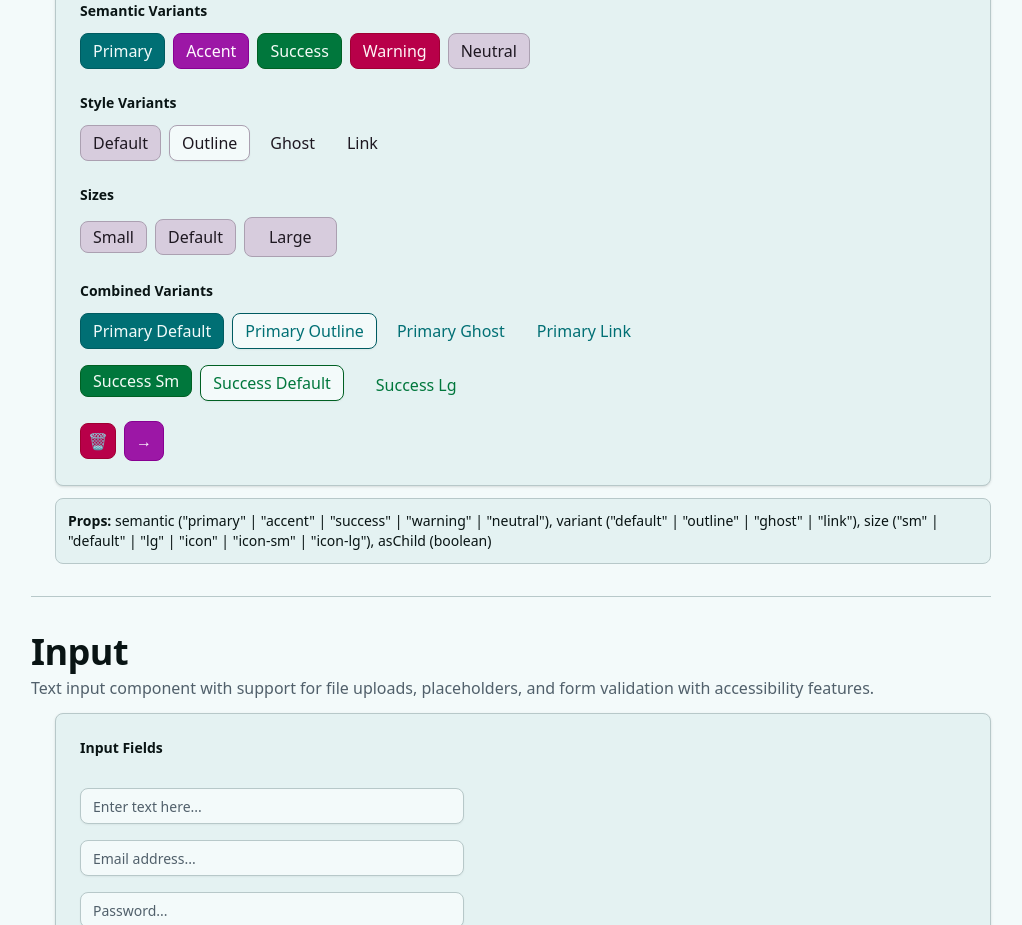
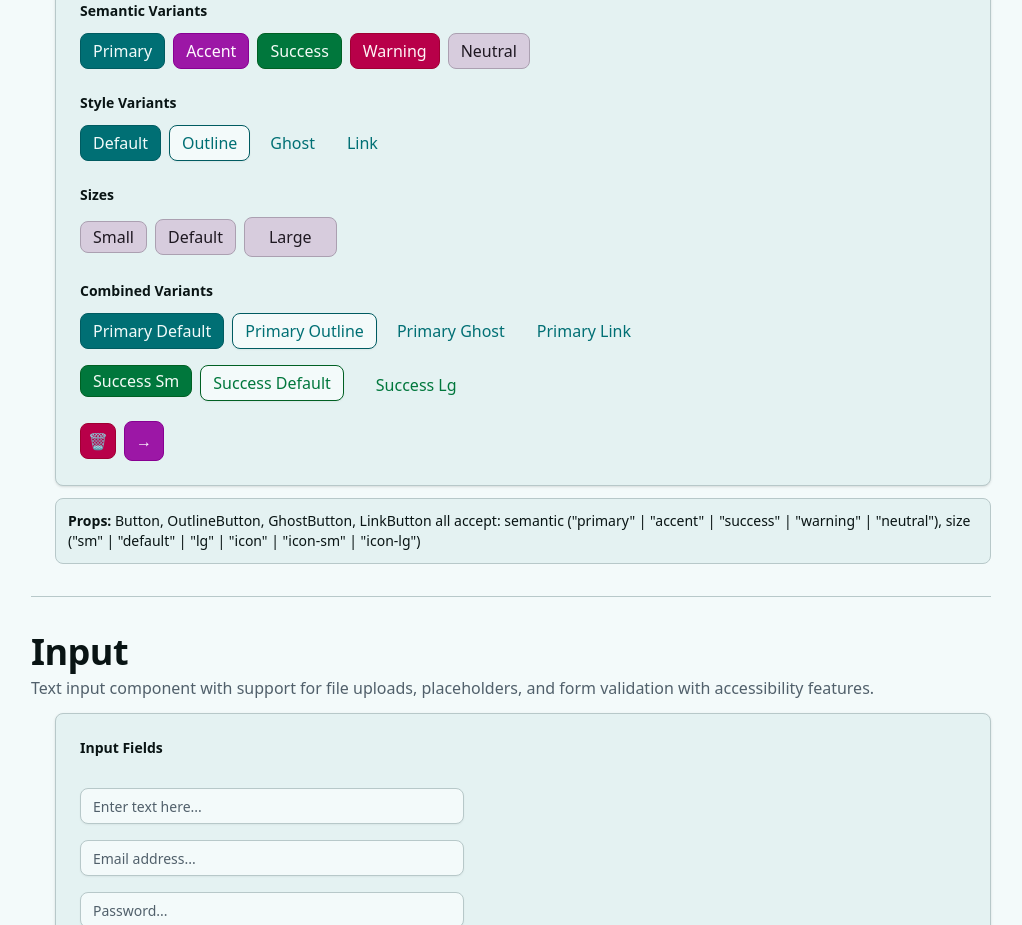
Before and after one commit to j-k-bailey/jls-stack-sandbox-jon, a React (Vite) app: page /components in a window 1280 px wide. Shown: the part 1340-2265 px from the top of the page, without its empty margins (241-1263 px from the left). Built offline with nearby package versions, Linux system fonts and the light colour scheme.

Commit message:
refactor: Cleaned up Button to be easier to maintain, separating from compound variant management to separate exported components for each major button variant

```diff
--- a/src/components/ui/button.tsx
+++ b/src/components/ui/button.tsx
@@ -1,197 +1,127 @@
 import * as React from "react";
-import { Slot } from "@radix-ui/react-slot";
-import { cva, type VariantProps } from "class-variance-authority";
-
+import { type VariantProps, cva } from "class-variance-authority";
 import { cn } from "@/lib/utils";
 
-const buttonVariants = cva(
-  "inline-flex items-center justify-center gap-tight whitespace-nowrap rounded-lg typo-button transition-all disabled:pointer-events-none disabled:bg-disabled disabled:text-disabled-foreground disabled:border-border-disabled [&_svg]:pointer-events-none [&_svg:not([class*='size-'])]:size-4 shrink-0 [&_svg]:shrink-0 outline-none focus-visible:ring-ring/50 focus-visible:ring-[3px]",
+// Shared base classes
+const baseClasses =
+  "inline-flex items-center justify-center gap-tight whitespace-nowrap rounded-lg typo-button transition-all outline-none shrink-0 disabled:pointer-events-none disabled:bg-disabled disabled:text-disabled-foreground disabled:border-border-disabled [&_svg]:pointer-events-none [&_svg]:shrink-0 [&_svg:not([class*='size-'])]:size-4";
+
+// Shared size variants
+const sizeVariants = {
+  default: "h-9 px-compact py-tight has-[>svg]:px-compact",
+  sm: "h-8 px-compact has-[>svg]:px-tight",
+  lg: "h-10 px-standard has-[>svg]:px-compact",
+  icon: "size-9 px-0",
+  "icon-sm": "size-8 px-0",
+  "icon-lg": "size-10 px-0",
+};
+
+// FILLED BUTTON (default)
+const buttonVariants = cva(baseClasses, {
+  variants: {
+    semantic: {
+      primary:
+        "bg-primary text-primary-foreground border border-border-primary hover:bg-primary-hover focus-visible:border-primary focus-visible:ring-primary/20 focus-visible:ring-[3px]",
+      accent:
+        "bg-accent text-accent-foreground border border-border-accent hover:bg-accent-hover focus-visible:border-accent focus-visible:ring-accent/20 focus-visible:ring-[3px]",
+      success:
+        "bg-success text-success-foreground border border-border-success hover:bg-success-hover focus-visible:border-success focus-visible:ring-success/20 focus-visible:ring-[3px]",
+      warning:
+        "bg-warning text-warning-foreground border border-border-warning hover:bg-warning-hover focus-visible:border-warning focus-visible:ring-warning/20 focus-visible:ring-[3px]",
+      neutral:
+        "bg-neutral text-neutral-foreground border border-border-neutral hover:bg-neutral-hover focus-visible:border-neutral focus-visible:ring-neutral/20 focus-visible:ring-[3px]",
+    },
+    size: sizeVariants,
+  },
+  defaultVariants: {
+    semantic: "neutral",
+    size: "default",
+  },
+});
+
+// OUTLINE BUTTON
+const outlineButtonVariants = cva(
+  `${baseClasses} border bg-background shadow-xs`,
   {
     variants: {
       semantic: {
-        primary: "",
-        accent: "",
-        success: "",
-        warning: "",
-        neutral: "",
+        primary:
+          "text-primary border-border-primary hover:bg-primary-background hover:text-primary focus-visible:border-primary focus-visible:ring-primary/20 focus-visible:ring-[3px]",
+        accent:
+          "text-accent border-border-accent hover:bg-accent-background hover:text-accent focus-visible:border-accent focus-visible:ring-accent/20 focus-visible:ring-[3px]",
+        success:
+          "text-success border-border-success hover:bg-success-background hover:text-success focus-visible:border-success focus-visible:ring-success/20 focus-visible:ring-[3px]",
+        warning:
+          "text-warning border-border-warning hover:bg-warning-background hover:text-warning focus-visible:border-warning focus-visible:ring-warning/20 focus-visible:ring-[3px]",
+        neutral:
+          "text-neutral-foreground border-border-neutral hover:bg-neutral-background hover:text-neutral-foreground focus-visible:border-neutral focus-visible:ring-neutral/20 focus-visible:ring-[3px]",
       },
-      variant: {
-        default: "",
-        outline: "border bg-background shadow-xs",
-        ghost: "border-transparent",
-        link: "border-transparent underline-offset-4 hover:underline",
-      },
-      size: {
-        default: "h-9 px-compact py-tight has-[>svg]:px-compact",
-        sm: "h-8 px-compact has-[>svg]:px-tight",
-        lg: "h-10 px-standard has-[>svg]:px-compact",
-        icon: "size-9 px-0",
-        "icon-sm": "size-8 px-0",
-        "icon-lg": "size-10 px-0",
-      },
+      size: sizeVariants,
     },
-    compoundVariants: [
-      // PRIMARY + DEFAULT
-      {
-        semantic: "primary",
-        variant: "default",
-        className:
-          "bg-primary text-primary-foreground border border-border-primary hover:bg-primary-hover focus-visible:border-primary focus-visible:ring-primary/20",
-      },
-      // PRIMARY + OUTLINE
-      {
-        semantic: "primary",
-        variant: "outline",
-        className:
-          "text-primary border-border-primary hover:bg-primary-background hover:text-primary focus-visible:border-primary focus-visible:ring-primary/20",
-      },
-      // PRIMARY + GHOST
-      {
-        semantic: "primary",
-        variant: "ghost",
-        className:
-          "text-primary hover:bg-primary-background hover:text-primary focus-visible:ring-primary/20",
-      },
-      // PRIMARY + LINK
-      {
-        semantic: "primary",
-        variant: "link",
-        className: "text-primary hover:text-primary-hover",
-      },
-
-      // ACCENT + DEFAULT
-      {
-        semantic: "accent",
-        variant: "default",
-        className:
-          "bg-accent text-accent-foreground border border-border-accent hover:bg-accent-hover focus-visible:border-accent focus-visible:ring-accent/20",
-      },
-      // ACCENT + OUTLINE
-      {
-        semantic: "accent",
-        variant: "outline",
-        className:
-          "text-accent border-border-accent hover:bg-accent-background hover:text-accent focus-visible:border-accent focus-visible:ring-accent/20",
-      },
-      // ACCENT + GHOST
-      {
-        semantic: "accent",
-        variant: "ghost",
-        className:
-          "text-accent hover:bg-accent-background hover:text-accent focus-visible:ring-accent/20",
-      },
-      // ACCENT + LINK
-      {
-        semantic: "accent",
-        variant: "link",
-        className: "text-accent hover:text-accent-hover",
-      },
-
-      // SUCCESS + DEFAULT
-      {
-        semantic: "success",
-        variant: "default",
-        className:
-          "bg-success text-success-foreground border border-border-success hover:bg-success-hover focus-visible:border-success focus-visible:ring-success/20",
-      },
-      // SUCCESS + OUTLINE
-      {
-        semantic: "success",
-        variant: "outline",
-        className:
-          "text-success border-border-success hover:bg-success-background hover:text-success focus-visible:border-success focus-visible:ring-success/20",
-      },
-      // SUCCESS + GHOST
-      {
-        semantic: "success",
-        variant: "ghost",
-        className:
-          "text-success hover:bg-success-background hover:text-success focus-visible:ring-success/20",
-      },
-      // SUCCESS + LINK
-      {
-        semantic: "success",
-        variant: "link",
-        className: "text-success hover:text-success-hover",
-      },
-
-      // WARNING + DEFAULT
-      {
-        semantic: "warning",
-        variant: "default",
-        className:
-          "bg-warning text-warning-foreground border border-border-warning hover:bg-warning-hover focus-visible:border-warning focus-visible:ring-warning/20",
-      },
-      // WARNING + OUTLINE
-      {
-        semantic: "warning",
-        variant: "outline",
-        className:
-          "text-warning border-border-warning hover:bg-warning-background hover:text-warning focus-visible:border-warning focus-visible:ring-warning/20",
-      },
-      // WARNING + GHOST
-      {
-        semantic: "warning",
-        variant: "ghost",
-        className:
-          "text-warning hover:bg-warning-background hover:text-warning focus-visible:ring-warning/20",
-      },
-      // WARNING + LINK
-      {
-        semantic: "warning",
-        variant: "link",
-        className: "text-warning hover:text-warning-hover",
-      },
-
-      // NEUTRAL + DEFAULT
-      {
-        semantic: "neutral",
-        variant: "default",
-        className:
-          "bg-neutral text-neutral-foreground border border-border-neutral hover:bg-neutral-hover focus-visible:border-neutral focus-visible:ring-neutral/20",
-      },
-      // NEUTRAL + OUTLINE
-      {
-        semantic: "neutral",
-        variant: "outline",
-        className:
-          "text-neutral-foreground border-border-neutral hover:bg-neutral-background hover:text-neutral-foreground focus-visible:border-neutral focus-visible:ring-neutral/20",
-      },
-      // NEUTRAL + GHOST
-      {
-        semantic: "neutral",
-        variant: "ghost",
-        className:
-          "text-neutral-foreground hover:bg-neutral-background hover:text-neutral-foreground focus-visible:ring-neutral/20",
-      },
-      // NEUTRAL + LINK
-      {
-        semantic: "neutral",
-        variant: "link",
-        className: "text-neutral-foreground hover:text-neutral-hover",
-      },
-    ],
     defaultVariants: {
       semantic: "neutral",
-      variant: "default",
       size: "default",
     },
   },
 );
 
+// GHOST BUTTON
+const ghostButtonVariants = cva(`${baseClasses} border-transparent`, {
+  variants: {
+    semantic: {
+      primary:
+        "text-primary hover:bg-primary-background hover:text-primary focus-visible:ring-primary/20 focus-visible:ring-[3px]",
+      accent:
+        "text-accent hover:bg-accent-background hover:text-accent focus-visible:ring-accent/20 focus-visible:ring-[3px]",
+      success:
+        "text-success hover:bg-success-background hover:text-success focus-visible:ring-success/20 focus-visible:ring-[3px]",
+      warning:
+        "text-warning hover:bg-warning-background hover:text-warning focus-visible:ring-warning/20 focus-visible:ring-[3px]",
+      neutral:
+        "text-neutral-foreground hover:bg-neutral-background hover:text-neutral-foreground focus-visible:ring-neutral/20 focus-visible:ring-[3px]",
+    },
+    size: sizeVariants,
+  },
+  defaultVariants: {
+    semantic: "neutral",
+    size: "default",
+  },
+});
+
+// LINK BUTTON
+const linkButtonVariants = cva(
+  `${baseClasses} border-transparent underline-offset-4`,
+  {
+    variants: {
+      semantic: {
+        primary: "text-primary hover:underline hover:text-primary-hover",
+        accent: "text-accent hover:underline hover:text-accent-hover",
+        success: "text-success hover:underline hover:text-success-hover",
+        warning: "text-warning hover:underline hover:text-warning-hover",
+        neutral:
+          "text-neutral-foreground hover:underline hover:text-neutral-hover",
+      },
+      size: sizeVariants,
+    },
+    defaultVariants: {
+      semantic: "neutral",
+      size: "default",
+    },
+  },
+);
+
+// Shared interface
 export interface ButtonProps
   extends
     React.ButtonHTMLAttributes<HTMLButtonElement>,
-    VariantProps<typeof buttonVariants> {
-  asChild?: boolean;
-}
+    VariantProps<typeof buttonVariants> {}
 
+// BUTTON (filled)
 const Button = React.forwardRef<HTMLButtonElement, ButtonProps>(
-  ({ className, semantic, variant, size, asChild = false, ...props }, ref) => {
-    const Comp = asChild ? Slot : "button";
+  ({ className, semantic, size, ...props }, ref) => {
     return (
-      <Comp
-        className={cn(buttonVariants({ semantic, variant, size, className }))}
+      <button
+        className={cn(buttonVariants({ semantic, size, className }))}
         ref={ref}
         {...props}
       />
@@ -200,4 +130,46 @@ const Button = React.forwardRef<HTMLButtonElement, ButtonProps>(
 );
 Button.displayName = "Button";
 
-export { Button, buttonVariants };
+// OUTLINE BUTTON
+const OutlineButton = React.forwardRef<HTMLButtonElement, ButtonProps>(
+  ({ className, semantic, size, ...props }, ref) => {
+    return (
+      <button
+        className={cn(outlineButtonVariants({ semantic, size, className }))}
+        ref={ref}
+        {...props}
+      />
+    );
+  },
+);
+OutlineButton.displayName = "OutlineButton";
+
+// GHOST BUTTON
+const GhostButton = React.forwardRef<HTMLButtonElement, ButtonProps>(
+  ({ className, semantic, size, ...props }, ref) => {
+    return (
+      <button
+        className={cn(ghostButtonVariants({ semantic, size, className }))}
+        ref={ref}
+        {...props}
+      />
+    );
+  },
+);
+GhostButton.displayName = "GhostButton";
+
+// LINK BUTTON
+const LinkButton = React.forwardRef<HTMLButtonElement, ButtonProps>(
+  ({ className, semantic, size, ...props }, ref) => {
+    return (
+      <button
+        className={cn(linkButtonVariants({ semantic, size, className }))}
+        ref={ref}
+        {...props}
+      />
+    );
+  },
+);
+LinkButton.displayName = "LinkButton";
+
+export { Button, OutlineButton, GhostButton, LinkButton };
--- a/src/pages/ComponentsPage.tsx
+++ b/src/pages/ComponentsPage.tsx
@@ -13,7 +13,12 @@ import {
   ComponentHighlightShowcase,
   ComponentHighlightTitle,
 } from "@/components/common/ComponentHighlight";
-import { Button } from "@/components/ui/button";
+import {
+  Button,
+  GhostButton,
+  LinkButton,
+  OutlineButton,
+} from "@/components/ui/button";
 import { Input } from "@/components/ui/input";
 import {
   UpdateCard,
@@ -115,10 +120,10 @@ export function ComponentsPage() {
               <div>
                 <p className="text-sm font-semibold mb-3">Style Variants</p>
                 <div className="flex flex-wrap gap-2">
-                  <Button variant="default">Default</Button>
-                  <Button variant="outline">Outline</Button>
-                  <Button variant="ghost">Ghost</Button>
-                  <Button variant="link">Link</Button>
+                  <Button semantic="primary">Default</Button>
+                  <OutlineButton semantic="primary">Outline</OutlineButton>
+                  <GhostButton semantic="primary">Ghost</GhostButton>
+                  <LinkButton semantic="primary">Link</LinkButton>
                 </div>
               </div>
               <div>
@@ -133,35 +138,29 @@ export function ComponentsPage() {
                 <p className="text-sm font-semibold mb-3">Combined Variants</p>
                 <div className="space-y-4">
                   <div className="flex flex-wrap gap-2">
-                    <Button semantic="primary" variant="default">
-                      Primary Default
-                    </Button>
-                    <Button semantic="primary" variant="outline">
+                    <Button semantic="primary">Primary Default</Button>
+                    <OutlineButton semantic="primary">
                       Primary Outline
-                    </Button>
-                    <Button semantic="primary" variant="ghost">
-                      Primary Ghost
-                    </Button>
-                    <Button semantic="primary" variant="link">
-                      Primary Link
-                    </Button>
+                    </OutlineButton>
+                    <GhostButton semantic="primary">Primary Ghost</GhostButton>
+                    <LinkButton semantic="primary">Primary Link</LinkButton>
                   </div>
                   <div className="flex flex-wrap gap-2">
-                    <Button semantic="success" variant="default" size="sm">
+                    <Button semantic="success" size="sm">
                       Success Sm
                     </Button>
-                    <Button semantic="success" variant="outline" size="default">
+                    <OutlineButton semantic="success" size="default">
                       Success Default
-                    </Button>
-                    <Button semantic="success" variant="ghost" size="lg">
+                    </OutlineButton>
+                    <GhostButton semantic="success" size="lg">
                       Success Lg
-                    </Button>
+                    </GhostButton>
                   </div>
                   <div className="flex flex-wrap gap-2 items-center">
-                    <Button semantic="warning" variant="default" size="icon">
+                    <Button semantic="warning" size="icon">
                       🗑️
                     </Button>
-                    <Button semantic="accent" variant="default" size="icon-lg">
+                    <Button semantic="accent" size="icon-lg">
                       →
                     </Button>
                   </div>
@@ -170,10 +169,9 @@ export function ComponentsPage() {
             </div>
           </SectionCard>
           <ComponentHighlightProps>
-            semantic ("primary" | "accent" | "success" | "warning" | "neutral"),
-            variant ("default" | "outline" | "ghost" | "link"), size ("sm" |
-            "default" | "lg" | "icon" | "icon-sm" | "icon-lg"), asChild
-            (boolean)
+            Button, OutlineButton, GhostButton, LinkButton all accept: semantic
+            ("primary" | "accent" | "success" | "warning" | "neutral"), size
+            ("sm" | "default" | "lg" | "icon" | "icon-sm" | "icon-lg")
           </ComponentHighlightProps>
         </ComponentHighlightShowcase>
       </ComponentHighlight>
--- a/src/pages/Playground/BrandKitPage.tsx
+++ b/src/pages/Playground/BrandKitPage.tsx
@@ -1,5 +1,10 @@
 import { PageHeader } from "@/components/common/PageHeader";
-import { Button } from "@/components/ui/button";
+import {
+  Button,
+  GhostButton,
+  LinkButton,
+  OutlineButton,
+} from "@/components/ui/button";
 
 export function BrandKitPage() {
   return (
@@ -241,8 +246,12 @@ export function BrandKitPage() {
                 Disabled
               </Button>
             </div>
+            <div className="grid grid-cols-2 md:grid-cols-3 gap-compact mt-compact">
+              <OutlineButton semantic="primary">Outline</OutlineButton>
+              <GhostButton semantic="accent">Ghost</GhostButton>
+              <LinkButton semantic="success">Link</LinkButton>
+            </div>
           </div>
-
           {/* Badges */}
           <div className="space-y-compact">
             <p className="overline-text text-primary">BADGES</p>
```
